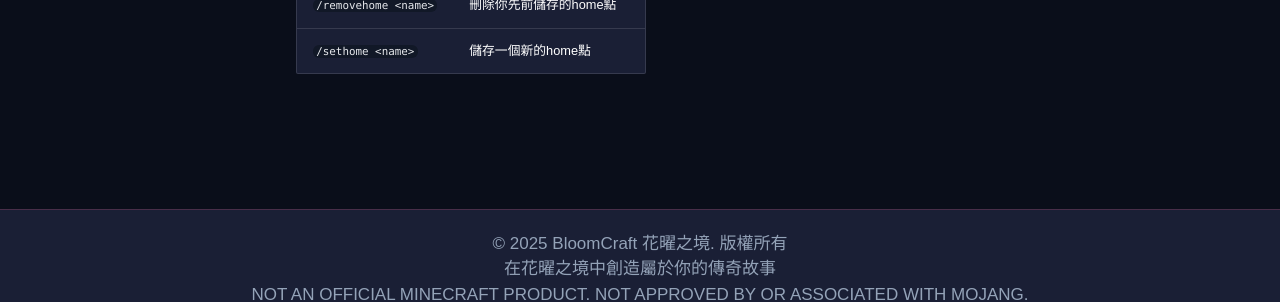
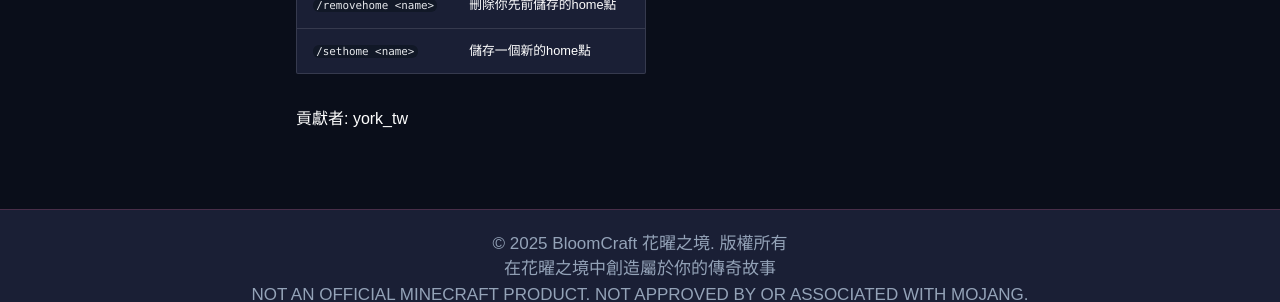
Before and after one commit to RyanisyydsTT/bloomcraft-wikipage, an MkDocs documentation site: the page built from docs/伺服器功能/Home.md, in a window 1280 px wide. Shown: the part 571-873 px from the top of the page. Built offline with MkDocs 1.6.1 and Material for MkDocs 9.7.7, drawn with Linux system fonts in a browser that asks for light colours; some web fonts are replaced; comment, search, counter and statistics services are not loaded.

Commit message:
Update Home.md

```diff
--- a/docs/伺服器功能/Home.md
+++ b/docs/伺服器功能/Home.md
@@ -11,3 +11,6 @@
 |`/homes`  |查看你儲存的所有home點
 |`/removehome <name>`  | 刪除你先前儲存的home點
 |`/sethome <name> ` | 儲存一個新的home點
+
+
+貢獻者: york_tw
```
